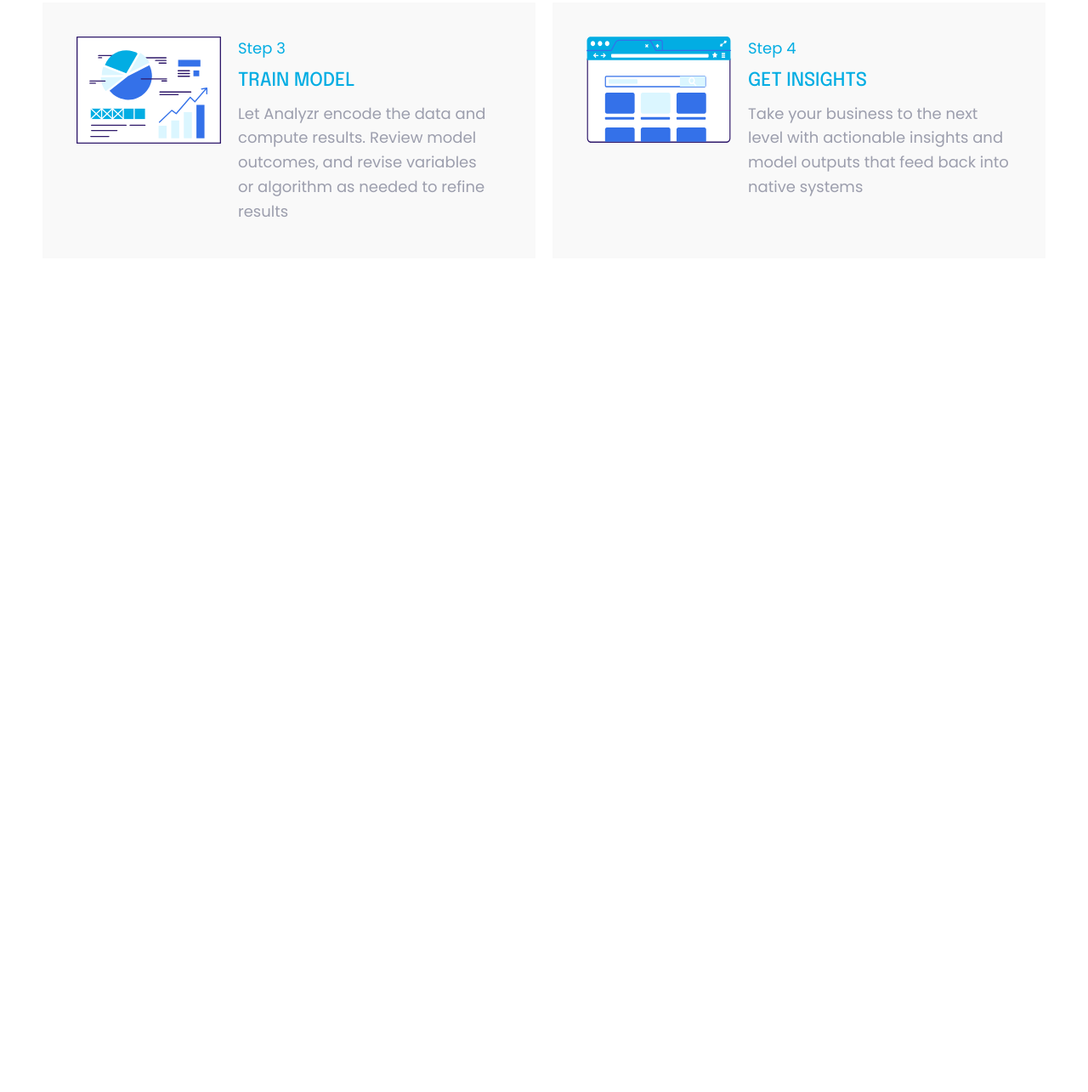
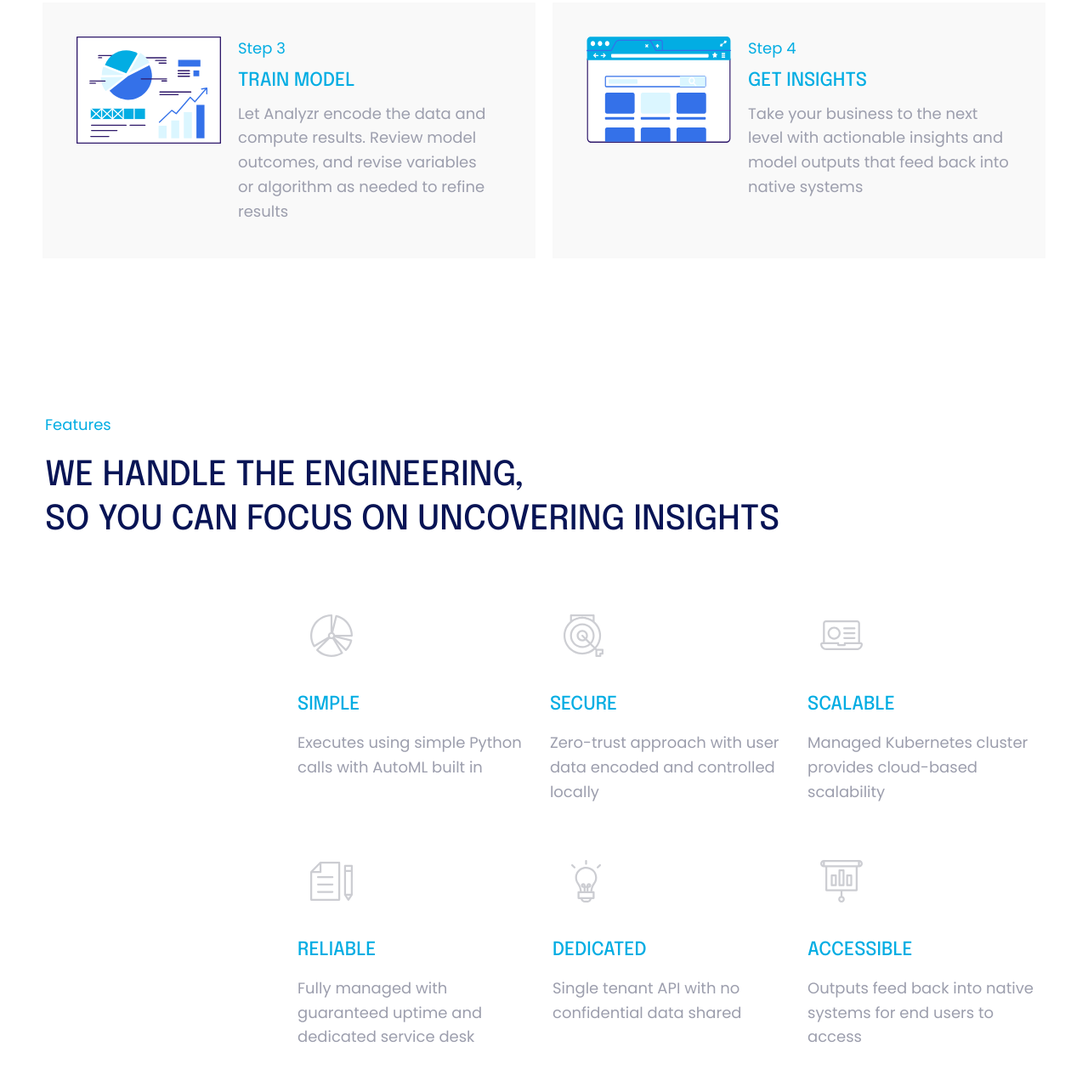
Before and after one commit to webMACTEP/Analyzer, a plain HTML site: page index.html in a window 1280 px wide. Shown: the part 2151-3436 px from the top of the page at 85% size. Before the commit the page ends 2475 px from the top, so only its background shows below. Drawn offline with Linux system fonts and the light colour scheme.

Commit message:
features

```diff
--- a/css/style.scss
+++ b/css/style.scss
@@ -26,6 +26,26 @@ h1 {
    line-height: 110%;
    text-transform: uppercase;
    color: #081455;
+}
+.title {
+   span {
+      font-family: "Poppins";
+      font-style: normal;
+      font-weight: 400;
+      font-size: 18px;
+      line-height: 160%;
+      color: #02ade3;
+   }
+   h2 {
+      margin: 20px 0px 70px 0px;
+      font-family: "Epilogue";
+      font-style: normal;
+      font-weight: 500;
+      font-size: 40px;
+      line-height: 130%;
+      text-transform: uppercase;
+      color: #081455;
+   }
 }
 .header {
    padding: 54px 0px 0px 0px;
@@ -281,3 +301,38 @@ h1 {
       }
    }
 }
+.features {
+   margin: 162px 0px 180px 0px;
+   .title {
+      margin: 0px 0px 0px 3px;
+   }
+   .wrapper {
+      padding: 0px 10px 0px 300px;
+      display: flex;
+      flex-wrap: wrap;
+      justify-content: space-between;
+   }
+   .item {
+      max-width: 270px;
+      margin: 0px 0px 50px 0px;
+   }
+   p {
+      margin: 20px 0px 0px 0px;
+      font-family: "Poppins";
+      font-style: normal;
+      font-weight: 400;
+      font-size: 18px;
+      line-height: 160%;
+      color: #9c9ead;
+   }
+   h4 {
+      margin: 30px 0px 0px 0px;
+      font-family: "Epilogue";
+      font-style: normal;
+      font-weight: 500;
+      font-size: 22px;
+      line-height: 100%;
+      text-transform: uppercase;
+      color: #02ade3;
+   }
+}
--- a/index.html
+++ b/index.html
@@ -124,7 +124,8 @@
                      <p>Let Analyzr encode the data and compute results. Review model outcomes, and revise variables
                         <br> or
 
-                        algorithm as needed to refine results</p>
+                        algorithm as needed to refine results
+                     </p>
                   </div>
                </div>
             </div>
@@ -142,7 +143,46 @@
          </div>
       </div>
    </section>
-
+   <section class="features">
+      <div class="container">
+         <div class="title">
+            <span>Features</span>
+            <h2>We Handle The Engineering, <br>So You Can Focus On Uncovering Insights</h2>
+         </div>
+         <div class="wrapper">
+            <div class="item">
+               <img src="img/f01.svg" alt="">
+               <h4>Simple</h4>
+               <p>Executes using simple Python <br>calls with AutoML built in</p>
+            </div>
+            <div class="item">
+               <img src="img/f02.svg" alt="">
+               <h4>Secure</h4>
+               <p>Zero-trust approach with user data encoded and controlled locally</p>
+            </div>
+            <div class="item">
+               <img src="img/f03.svg" alt="">
+               <h4>Scalable</h4>
+               <p>Managed Kubernetes cluster provides cloud-based scalability</p>
+            </div>
+            <div class="item">
+               <img src="img/f04.svg" alt="">
+               <h4>Reliable</h4>
+               <p>Fully managed with guaranteed uptime and dedicated service desk</p>
+            </div>
+            <div class="item">
+               <img src="img/f05.svg" alt="">
+               <h4>Dedicated</h4>
+               <p>Single tenant API with no confidential data shared</p>
+            </div>
+            <div class="item">
+               <img src="img/f06.svg" alt="">
+               <h4>Accessible</h4>
+               <p>Outputs feed back into native systems for end users to access</p>
+            </div>
+         </div>
+      </div>
+   </section>
 </body>
 
 </html>
```
Also changed, not shown: css/style.css, img/f01.svg (added), img/f02.svg (added), img/f03.svg (added), img/f04.svg (added), img/f05.svg (added), img/f06.svg (added), img/а02.svg (added), img/а04.svg (added).
